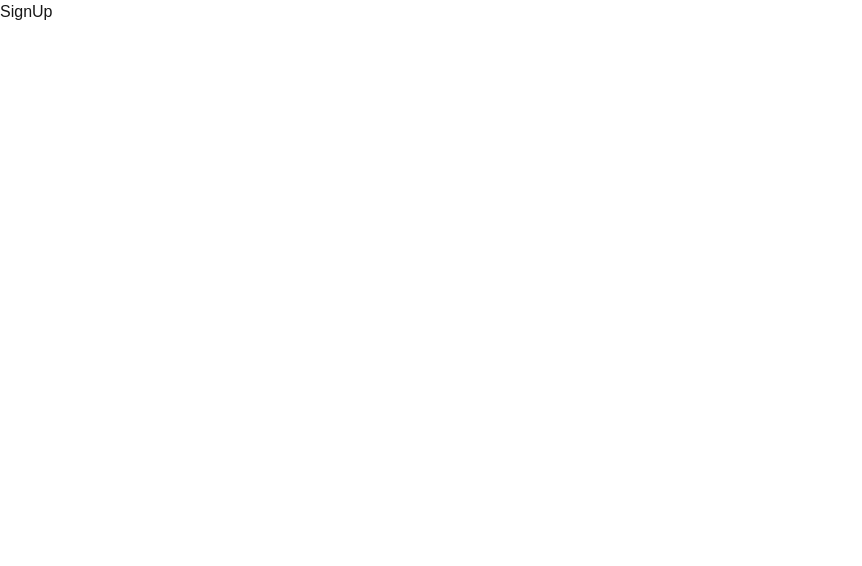
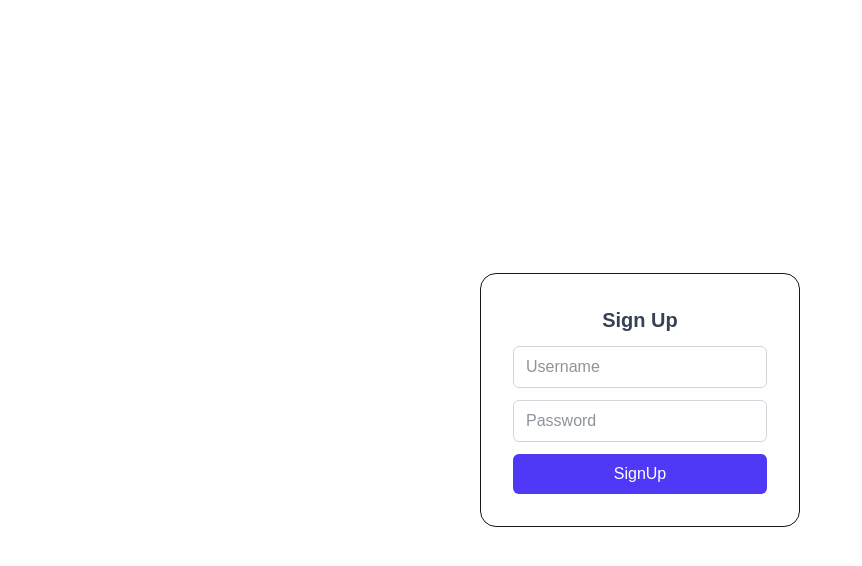
Before and after one commit to arsalaan745/NextJs-Learning, a Next.js app: page /signup in a window 1280 px wide. Shown: the top 566 px of the page, without its empty margins (0-862 px from the left). Built offline with nearby package versions, Linux system fonts and the light colour scheme.

Commit message:
Working on BE

```diff
--- /dev/null
+++ b/app/api/v1/signup/route.ts
@@ -0,0 +1,12 @@
+import { NextRequest, NextResponse } from "next/server";
+
+export async function POST(req:NextRequest){
+
+    const data = await req.json();
+
+    console.log(data);
+
+    return NextResponse.json({
+        message: "You have been signed up"
+    })
+}
--- a/app/signin/page.tsx
+++ b/app/signin/page.tsx
@@ -1,7 +1,31 @@
-export default function(){
-    return (
-        <div>
-            SignIn
-        </div>
-    )
+"use client";
+
+import axios from "axios";
+
+export default function SignIn() {
+  return (
+    <div className="flex justify-center items-center h-screen bg-dark-900">
+      <div className="border bg-white p-8 rounded-2xl flex flex-col gap-3 w-80">
+        <h2 className="text-xl font-semibold text-gray-700 text-center">Sign Up</h2>
+        <input
+          type="text"
+          placeholder="Username"
+          className="text-gray-800 border border-gray-300 rounded-md px-3 py-2 focus:outline-none focus:ring-2 focus:ring-indigo-500"
+        />
+        <input
+          type="password"
+          placeholder="Password"
+          className="text-gray-800 border border-gray-300 rounded-md px-3 py-2 focus:outline-none focus:ring-2 focus:ring-indigo-500"
+        />
+        <button
+          onClick={() => {
+            axios.post("http://localhost:3000/api/v1/signin")
+          }}
+          className="bg-indigo-600 text-white rounded-md py-2 font-medium hover:bg-indigo-700 transition"
+        >
+          SignIn
+        </button>
+      </div>
+    </div>
+  );
 }
--- a/app/signup/page.tsx
+++ b/app/signup/page.tsx
@@ -1,5 +1,40 @@
-export default function () {
+"use client";
+
+import axios from "axios";
+import { useState } from "react";
+
+export default function SignUp() {
+  const [username, setUsername] = useState("");
+  const [password, setPassword] = useState("");
+
   return (
-  <div>SignUp</div>
-);
+    <div className="flex justify-center items-center h-screen bg-dark-900">
+      <div className="border bg-white p-8 rounded-2xl flex flex-col gap-3 w-80">
+        <h2 className="text-xl font-semibold text-gray-700 text-center">Sign Up</h2>
+        <input
+          type="text"
+          placeholder="Username"
+          onChange={e=>{setUsername(e.target.value)}}
+          className="text-gray-800 border border-gray-300 rounded-md px-3 py-2 focus:outline-none focus:ring-2 focus:ring-indigo-500"
+        />
+        <input
+          type="password"
+          placeholder="Password"
+          onChange={e=>{setPassword(e.target.value)}}
+          className="text-gray-800 border border-gray-300 rounded-md px-3 py-2 focus:outline-none focus:ring-2 focus:ring-indigo-500"
+        />
+        <button
+          onClick={() => {
+            axios.post("http://localhost:3000/api/v1/signup", {
+              username,
+              password
+            })
+          }}
+          className="bg-indigo-600 text-white rounded-md py-2 font-medium hover:bg-indigo-700 transition"
+        >
+          SignUp
+        </button>
+      </div>
+    </div>
+  );
 }
```
